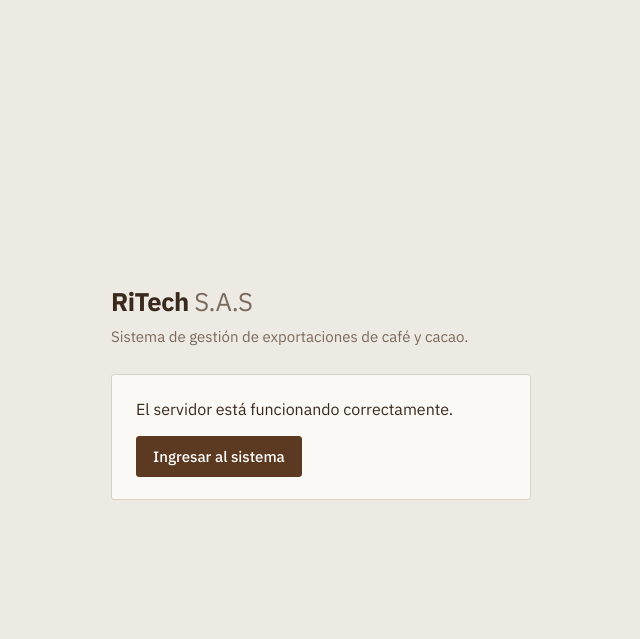
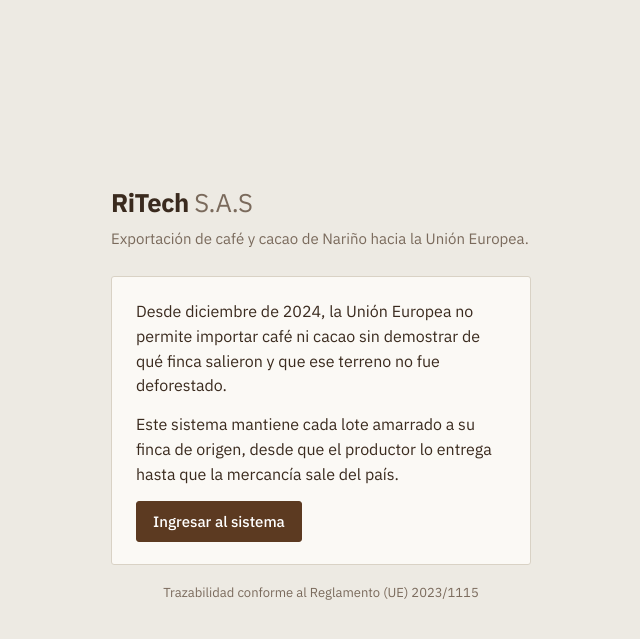
Before and after one commit to yinethandrade7-blip/ritech-exportaciones, a Spring Boot app: page / in a window 1280 px wide. Shown: the top 639 px of the page, without its empty margins (319-959 px from the left). Run offline with Spring Boot 4, Linux system fonts and the light colour scheme.

Commit message:
Portada: presenta el sistema y la norma EUDR

```diff
--- a/src/main/resources/templates/inicio.html
+++ b/src/main/resources/templates/inicio.html
@@ -13,13 +13,24 @@
 
         <p class="portada-marca">RiTech <span>S.A.S</span></p>
         <p class="portada-sub">
-            Sistema de gestión de exportaciones de café y cacao.
+            Exportación de café y cacao de Nariño hacia la Unión Europea.
         </p>
 
         <div class="ficha">
-            <p>El servidor está funcionando correctamente.</p>
+            <p>
+                Desde diciembre de 2024, la Unión Europea no permite importar
+                café ni cacao sin demostrar de qué finca salieron y que ese
+                terreno no fue deforestado.
+            </p>
+            <p>
+                Este sistema mantiene cada lote amarrado a su finca de origen,
+                desde que el productor lo entrega hasta que la mercancía sale
+                del país.
+            </p>
             <a class="boton" th:href="@{/login}">Ingresar al sistema</a>
         </div>
+
+        <p class="pie">Trazabilidad conforme al Reglamento (UE) 2023/1115</p>
 
     </div>
 </div>
```
